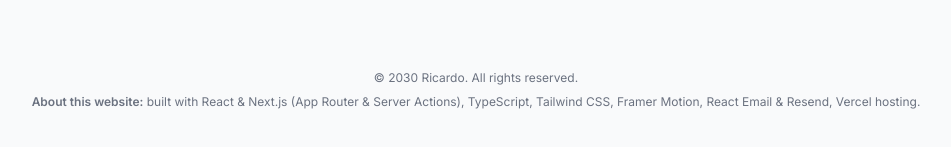
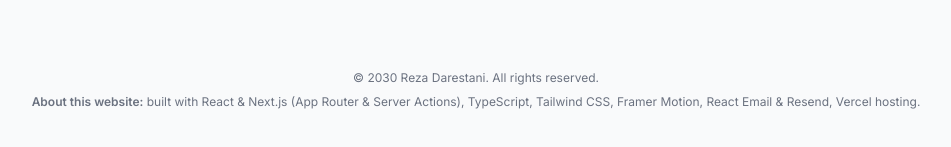
Before and after one commit to mrdarestani/PortfolioVercel, a Next.js app: page / in a window 1280 px wide. Shown: the part 9329-9476 px from the top of the page, without its empty margins (164-1115 px from the left). Built offline with nearby package versions, Linux system fonts and the light colour scheme; no server answers.

Commit message:
Update all text and links

```diff
--- a/components/footer.tsx
+++ b/components/footer.tsx
@@ -4,7 +4,7 @@ export default function Footer() {
   return (
     <footer className="mb-10 px-4 text-center text-gray-500">
       <small className="mb-2 block text-xs">
-        &copy; 2030 Ricardo. All rights reserved.
+        &copy; 2030 Reza Darestani. All rights reserved.
       </small>
       <p className="text-xs">
         <span className="font-semibold">About this website:</span> built with
--- a/components/intro.tsx
+++ b/components/intro.tsx
@@ -102,7 +102,7 @@ export default function Intro() {
 
         <a
           className="bg-white p-4 text-gray-700 hover:text-gray-950 flex items-center gap-2 rounded-full focus:scale-[1.15] hover:scale-[1.15] active:scale-105 transition cursor-pointer borderBlack dark:bg-white/10 dark:text-white/60"
-          href="https://linkedin.com"
+          href="https://www.linkedin.com/in/rezadarestani/"
           target="_blank"
         >
           <BsLinkedin />
@@ -110,7 +110,7 @@ export default function Intro() {
 
         <a
           className="bg-white p-4 text-gray-700 flex items-center gap-2 text-[1.35rem] rounded-full focus:scale-[1.15] hover:scale-[1.15] hover:text-gray-950 active:scale-105 transition cursor-pointer borderBlack dark:bg-white/10 dark:text-white/60"
-          href="https://github.com"
+          href="https://github.com/mrdarestani"
           target="_blank"
         >
           <FaGithubSquare />
```
